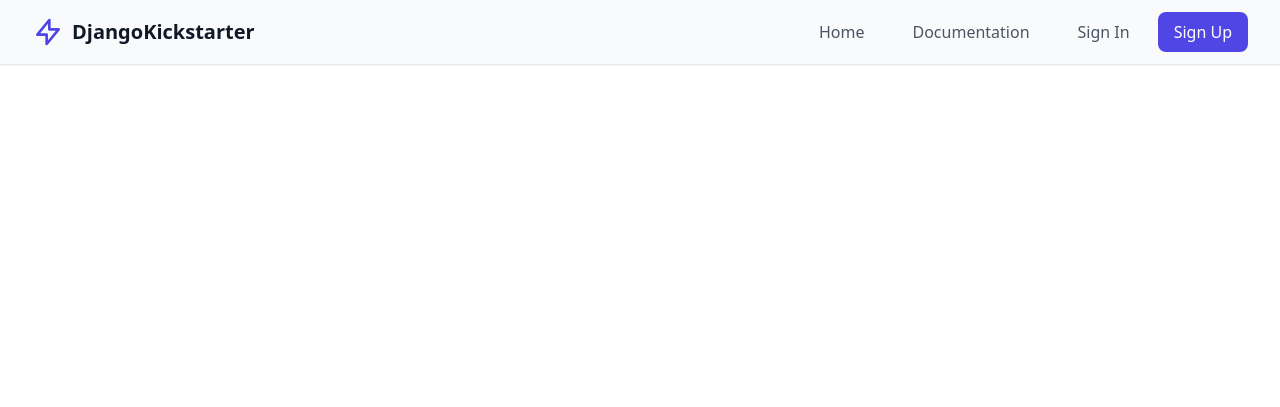
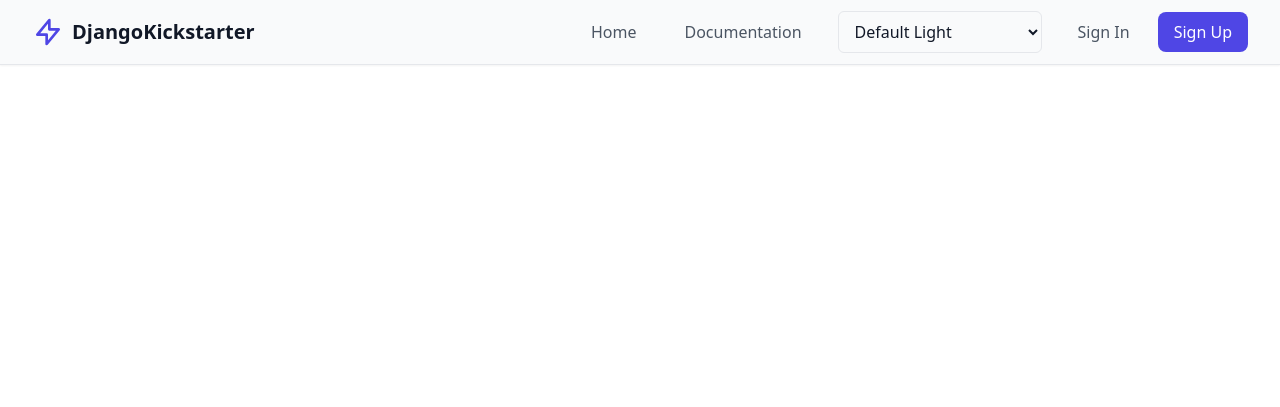
Before and after one commit to Sayemahamed/DjangoKickstarter, a Django app: template templates/403.html in a window 1280 px wide. Shown: the top 407 px of the page. Run offline with Django 5.2, Linux system fonts and the light colour scheme; the template is opened without the code that fills it, so the values that code supplies are empty; style sheets or scripts are compiled from the project's sources.

Commit message:
now its working properly

```diff
--- a/Kickstarter/settings.py
+++ b/Kickstarter/settings.py
@@ -141,7 +141,7 @@ MEDIA_ROOT = os.path.join(BASE_DIR, 'media')
 # EMAIL
 # ------------------------------------------------------------------------------
 if DEBUG:
-    EMAIL_BACKEND = 'django.core.mail.backends.dummy.EmailBackend'
+    EMAIL_BACKEND = 'django.core.mail.backends.console.EmailBackend'
 else:
     EMAIL_BACKEND = 'django.core.mail.backends.smtp.EmailBackend'
     EMAIL_HOST = 'smtp.gmail.com'
--- a/static/index.js
+++ b/static/index.js
@@ -1,31 +1,50 @@
-// Theme management
-document.addEventListener('DOMContentLoaded', function() {
-    // Theme selector functionality
+// Theme Management
+function initializeTheme() {
+    const savedTheme = localStorage.getItem('theme');
+    if (savedTheme) {
+        document.documentElement.className = savedTheme;
+        document.getElementById('theme-selector').value = savedTheme;
+        const mobileSelector = document.getElementById('mobile-theme-selector');
+        if (mobileSelector) {
+            mobileSelector.value = savedTheme;
+        }
+    }
+}
+
+function handleThemeChange(event) {
+    const theme = event.target.value;
+    document.documentElement.className = theme;
+    localStorage.setItem('theme', theme);
+
+    // Sync the other theme selector
+    const isDesktop = event.target.id === 'theme-selector';
+    const otherSelector = document.getElementById(isDesktop ? 'mobile-theme-selector' : 'theme-selector');
+    if (otherSelector) {
+        otherSelector.value = theme;
+    }
+}
+
+document.addEventListener('DOMContentLoaded', () => {
+    // Initialize theme
+    initializeTheme();
+
+    // Setup theme selectors
     const themeSelector = document.getElementById('theme-selector');
-    const html = document.documentElement;
+    const mobileThemeSelector = document.getElementById('mobile-theme-selector');
 
-    // Load saved theme from localStorage
-    const savedTheme = localStorage.getItem('selectedTheme') || 'theme-green';
-    html.className = savedTheme;
     if (themeSelector) {
-        themeSelector.value = savedTheme === '' ? 'default' : savedTheme;
+        themeSelector.addEventListener('change', handleThemeChange);
+    }
+    if (mobileThemeSelector) {
+        mobileThemeSelector.addEventListener('change', handleThemeChange);
     }
 
-    // Handle theme changes
-    if (themeSelector) {
-        themeSelector.addEventListener('change', function() {
-            const selectedTheme = this.value;
-            html.className = selectedTheme === 'default' ? '' : selectedTheme;
-            localStorage.setItem('selectedTheme', html.className);
-        });
-    }
-
-    // Mobile menu functionality
-    const menuButton = document.querySelector('.mobile-menu-button');
+    // Mobile menu toggle
+    const mobileMenuButton = document.getElementById('mobile-menu-button');
     const mobileMenu = document.getElementById('mobile-menu');
 
-    if (menuButton && mobileMenu) {
-        menuButton.addEventListener('click', () => {
+    if (mobileMenuButton && mobileMenu) {
+        mobileMenuButton.addEventListener('click', () => {
             mobileMenu.classList.toggle('hidden');
         });
     }
--- a/templates/fragments/navbar.html
+++ b/templates/fragments/navbar.html
@@ -27,20 +27,7 @@
                     </span>
                 </a>
 
-                {% if user.is_authenticated %}
-                    <div class="flex items-center space-x-4">
-                        <a href="{% url 'core:profile' %}" class="nav-link group text-copy-secondary">
-                            <span class="relative">
-                                Profile
-                                <span class="absolute bottom-0 left-0 w-full h-0.5 bg-cta transform scale-x-0 group-hover:scale-x-100 transition-transform duration-200"></span>
-                            </span>
-                        </a>
-                        <a href="{% url 'account_email' %}" class="nav-link group text-copy-secondary">
-                            <span class="relative">
-                                Settings
-                                <span class="absolute bottom-0 left-0 w-full h-0.5 bg-cta transform scale-x-0 group-hover:scale-x-100 transition-transform duration-200"></span>
-                            </span>
-                        </a>
+                {# Theme Selector - Available to all users #}
                 <div class="relative">
                     <select id="theme-selector" class="bg-card text-copy-primary border border-border rounded-md px-3 py-2 cursor-pointer hover:border-accent focus:outline-none focus:ring-2 focus:ring-accent">
                         <option value="">Default Light</option>
@@ -73,6 +60,21 @@
                         </optgroup>
                     </select>
                 </div>
+
+                {% if user.is_authenticated %}
+                    <div class="flex items-center space-x-4">
+                        <a href="{% url 'core:profile' %}" class="nav-link group text-copy-secondary">
+                            <span class="relative">
+                                Profile
+                                <span class="absolute bottom-0 left-0 w-full h-0.5 bg-cta transform scale-x-0 group-hover:scale-x-100 transition-transform duration-200"></span>
+                            </span>
+                        </a>
+                        <a href="{% url 'account_email' %}" class="nav-link group text-copy-secondary">
+                            <span class="relative">
+                                Settings
+                                <span class="absolute bottom-0 left-0 w-full h-0.5 bg-cta transform scale-x-0 group-hover:scale-x-100 transition-transform duration-200"></span>
+                            </span>
+                        </a>
                         <a href="{% url 'account_logout' %}"
                            class="px-4 py-2 rounded-lg border border-border text-copy-primary hover:bg-background hover:border-cta transition-all duration-200">
                             Sign Out
@@ -80,14 +82,8 @@
                     </div>
                 {% else %}
                     <div class="flex items-center space-x-4">
-                        <a href="{% url 'account_login' %}" class="nav-link group text-copy-secondary">
-                            <span class="relative">
-                                Sign In
-                                <span class="absolute bottom-0 left-0 w-full h-0.5 bg-cta transform scale-x-0 group-hover:scale-x-100 transition-transform duration-200"></span>
-                            </span>
-                        </a>
-                        <a href="{% url 'account_signup' %}"
-                           class="px-4 py-2 rounded-lg bg-cta text-cta-text hover:bg-cta-active transition-all duration-200">
+                        <a href="{% url 'account_login' %}" class="nav-link text-copy-secondary hover:text-copy-primary">Sign In</a>
+                        <a href="{% url 'account_signup' %}" class="px-4 py-2 rounded-lg bg-cta text-cta-text hover:bg-cta-active transition-all duration-200">
                             Sign Up
                         </a>
                     </div>
@@ -95,9 +91,8 @@
             </div>
 
             {# Mobile Menu Button #}
-            <div class="flex md:hidden">
-                <button type="button" class="mobile-menu-button" aria-controls="mobile-menu" aria-expanded="false">
-                    <span class="sr-only">Open main menu</span>
+            <div class="md:hidden flex items-center">
+                <button id="mobile-menu-button" class="text-copy-secondary hover:text-copy-primary focus:outline-none">
                     <svg class="h-6 w-6" fill="none" viewBox="0 0 24 24" stroke="currentColor">
                         <path stroke-linecap="round" stroke-linejoin="round" stroke-width="2" d="M4 6h16M4 12h16M4 18h16" />
                     </svg>
@@ -109,29 +104,50 @@
     {# Mobile Menu #}
     <div class="mobile-menu hidden" id="mobile-menu">
         <div class="px-2 pt-2 pb-3 space-y-1">
-            <a href="/" class="nav-link block {% if request.path == '/' %}text-copy-primary font-medium{% else %}text-copy-secondary{% endif %}">
-                Home
-            </a>
-            <a href="/docs" class="nav-link block {% if request.path == '/docs' %}text-copy-primary font-medium{% else %}text-copy-secondary{% endif %}">
-                Documentation
-            </a>
+            <a href="/" class="nav-link block {% if request.path == '/' %}text-copy-primary font-medium{% else %}text-copy-secondary{% endif %}">Home</a>
+            <a href="/docs" class="nav-link block {% if request.path == '/docs' %}text-copy-primary font-medium{% else %}text-copy-secondary{% endif %}">Documentation</a>
+
+            {# Mobile Theme Selector #}
+            <div class="px-2 py-2">
+                <select id="mobile-theme-selector" class="w-full bg-card text-copy-primary border border-border rounded-md px-3 py-2 cursor-pointer hover:border-accent focus:outline-none focus:ring-2 focus:ring-accent">
+                    <option value="">Default Light</option>
+
+                    {# Light Themes #}
+                    <optgroup label="Light Themes">
+                        <option value="theme-github-light">GitHub Light</option>
+                        <option value="theme-solarized-light">Solarized Light Pro</option>
+                        <option value="theme-material-light">Material Light</option>
+                        <option value="theme-tailwind-light">Tailwind Light</option>
+                        <option value="theme-mint-light">Mint Light</option>
+                        <option value="theme-rose-light">Rose Light</option>
+                        <option value="theme-sky-light">Sky Light</option>
+                        <option value="theme-amber-light">Amber Light</option>
+                        <option value="theme-slate-light">Slate Light</option>
+                    </optgroup>
+
+                    {# Dark Themes #}
+                    <optgroup label="Dark Themes">
+                        <option value="theme-tokyo">Tokyo Night</option>
+                        <option value="theme-cyberpunk">Cyberpunk Night</option>
+                        <option value="theme-dracula">Dracula Pro</option>
+                        <option value="theme-one-dark">One Dark Pro</option>
+                        <option value="theme-github-dark">GitHub Dark</option>
+                        <option value="theme-material-ocean">Material Ocean</option>
+                        <option value="theme-nord-dark">Nord Dark</option>
+                        <option value="theme-monokai-pro">Monokai Pro</option>
+                        <option value="theme-synthwave">Synthwave</option>
+                        <option value="theme-mint-dark">Mint Dark</option>
+                    </optgroup>
+                </select>
+            </div>
+
             {% if user.is_authenticated %}
-                <a href="{% url 'core:profile' %}" class="nav-link block text-copy-secondary">
-                    Profile
-                </a>
-                <a href="{% url 'account_email' %}" class="nav-link block text-copy-secondary">
-                    Settings
-                </a>
-                <a href="{% url 'account_logout' %}" class="nav-link block text-copy-secondary">
-                    Sign Out
-                </a>
+                <a href="{% url 'core:profile' %}" class="nav-link block text-copy-secondary">Profile</a>
+                <a href="{% url 'account_email' %}" class="nav-link block text-copy-secondary">Settings</a>
+                <a href="{% url 'account_logout' %}" class="nav-link block text-copy-secondary">Sign Out</a>
             {% else %}
-                <a href="{% url 'account_login' %}" class="nav-link block text-copy-secondary">
-                    Sign In
-                </a>
-                <a href="{% url 'account_signup' %}" class="nav-link block text-copy-secondary">
-                    Sign Up
-                </a>
+                <a href="{% url 'account_login' %}" class="nav-link block text-copy-secondary">Sign In</a>
+                <a href="{% url 'account_signup' %}" class="nav-link block text-copy-secondary">Sign Up</a>
             {% endif %}
         </div>
     </div>
```
Also changed, not shown: templates/account/email_confirm.html (+56 -24 lines), db.sqlite3. Lines whose indentation alone changed are shown as unchanged.
